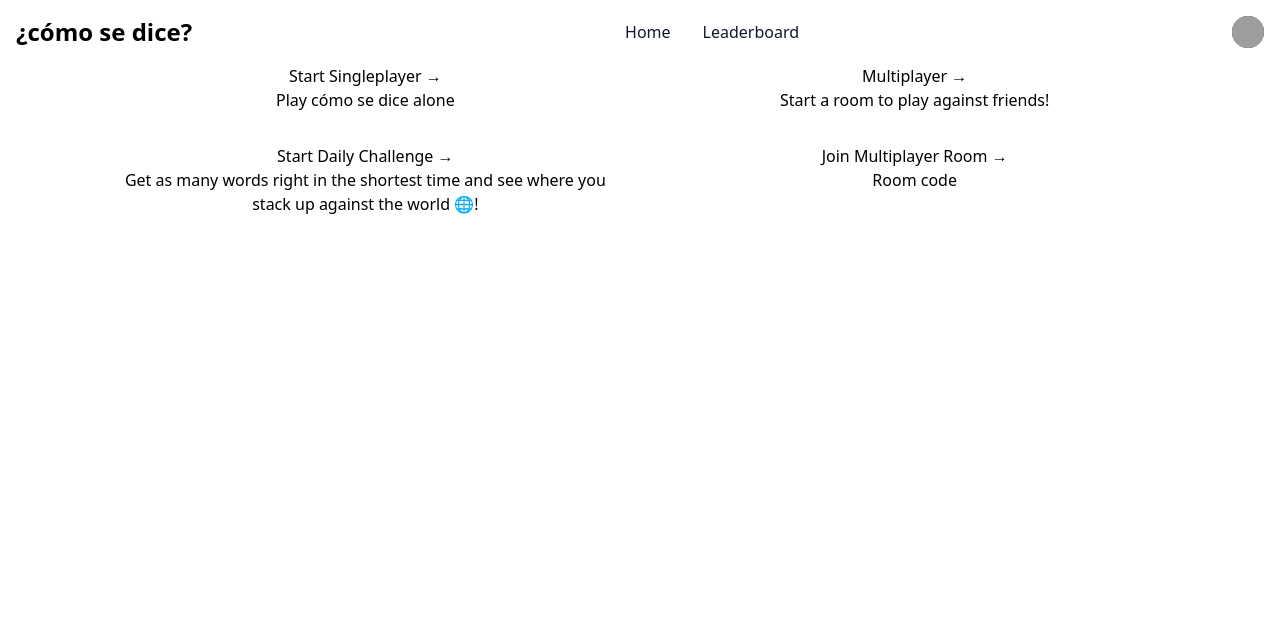
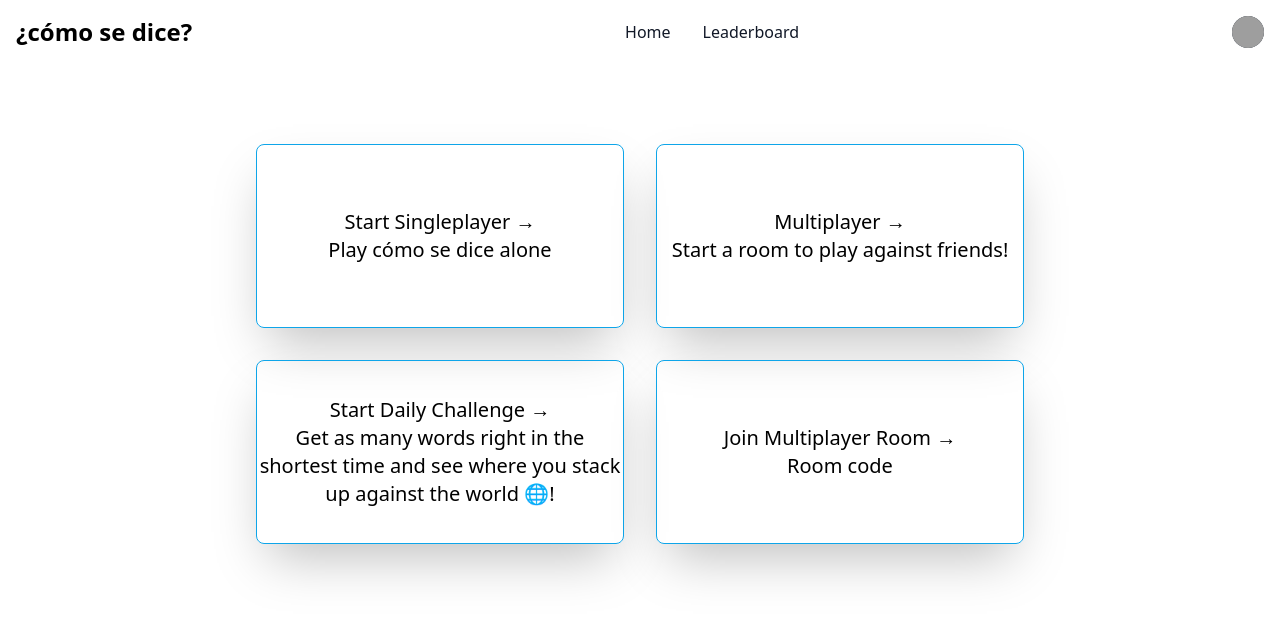
Before and after one commit to santoshernandezr/como-se-dice, a React (Create React App) app: page /comosedice in a window 1280 px wide. Shown: the top 618 px of the page. Built offline with nearby package versions, Linux system fonts and the light colour scheme; grey boxes are pictures that could not be loaded.

Commit message:
Making adjustments to the comosedicemenu.

```diff
--- a/src/components/DailyChallengeCard.jsx
+++ b/src/components/DailyChallengeCard.jsx
@@ -17,11 +17,11 @@ export default function CardWithGameMode(props) {
     let body = props.body;
 
     return (
-        <div>
+        <div className="h-[23vh] border-solid border border-sky-500 rounded-lg hover:border-dotted shadow-2xl">
             {/* The 'a' tag that will redirect the user to appropriate gamemode */}
             <div className="flex items-center justify-center h-full w-full">
                 <a href={destination} className="flex items-center justify-center h-full w-full text-center">
-                    <h2>
+                    <h2 className='text-xl'>
                         {title}
                         <span> &rarr;</span>
 
--- a/src/components/SinglePlayerCard.jsx
+++ b/src/components/SinglePlayerCard.jsx
@@ -16,11 +16,11 @@ export default function SinglePlayerCard(props) {
     let body = props.body;
 
     return (
-        <div>
+        <div className="h-[23vh] border-solid border border-sky-500 rounded-lg hover:border-dotted shadow-2xl">
             {/* The button that will trigger the modal. */}
-            <div className="flex items-center justify-center">
+            <div className="h-full flex items-center justify-center">
                 <button className="flex items-center justify-center h-full w-full" data-modal-target="select-modal" data-modal-toggle="select-modal">
-                    <h2>
+                    <h2 className='text-xl'>
                         {title}
                         <span> &rarr;</span>
 
--- a/src/css/App.css
+++ b/src/css/App.css
@@ -28,6 +28,10 @@
   color: #61dafb;
 }
 
+html {
+  height: 100%;
+}
+
 @keyframes App-logo-spin {
   from {
     transform: rotate(0deg);
--- a/src/pages/ComoSeDiceMenu.js
+++ b/src/pages/ComoSeDiceMenu.js
@@ -12,31 +12,23 @@ import DailyChallenge from '../components/DailyChallengeCard.jsx'
  */
 function ComoSeDiceMenu() {
   return (
-    <div>
+    <div className='h-full'>
 
       {/* Navigatin bar */}
       <HomeNavigationBar />
 
       {/* All four game modes. */}
-      <div className='flex justify-center '>
-        <div className='w-5/6'>
+      <div className='flex justify-center h-[70vh]'>
+        <div className='content-center w-3/5'>
           <div className='grid gap-8 grid-cols-2'>
 
-            <div>
               <SinglePlayer title="Start Singleplayer" body="Play cómo se dice alone" />
-            </div>
 
-            <div>
-                <DailyChallenge destination="placeHolderForWhenMultiplayerPageIsCreated" title="Multiplayer" body="Start a room to play against friends!" />
-            </div>
+              <DailyChallenge destination="placeHolderForWhenMultiplayerPageIsCreated" title="Multiplayer" body="Start a room to play against friends!" />
 
-            <div>
               <DailyChallenge destination="placeHolderForWhenDailyChallengePageIsCreated"  title="Start Daily Challenge" body="Get as many words right in the shortest time and see where you stack up against the world 🌐! " />
-            </div>
 
-            <div>
               <DailyChallenge destination="placeHolderForWhenDailyChallengePageIsCreated" title="Join Multiplayer Room" body="Room code" />
-            </div>
 
           </div>
         </div>
```
